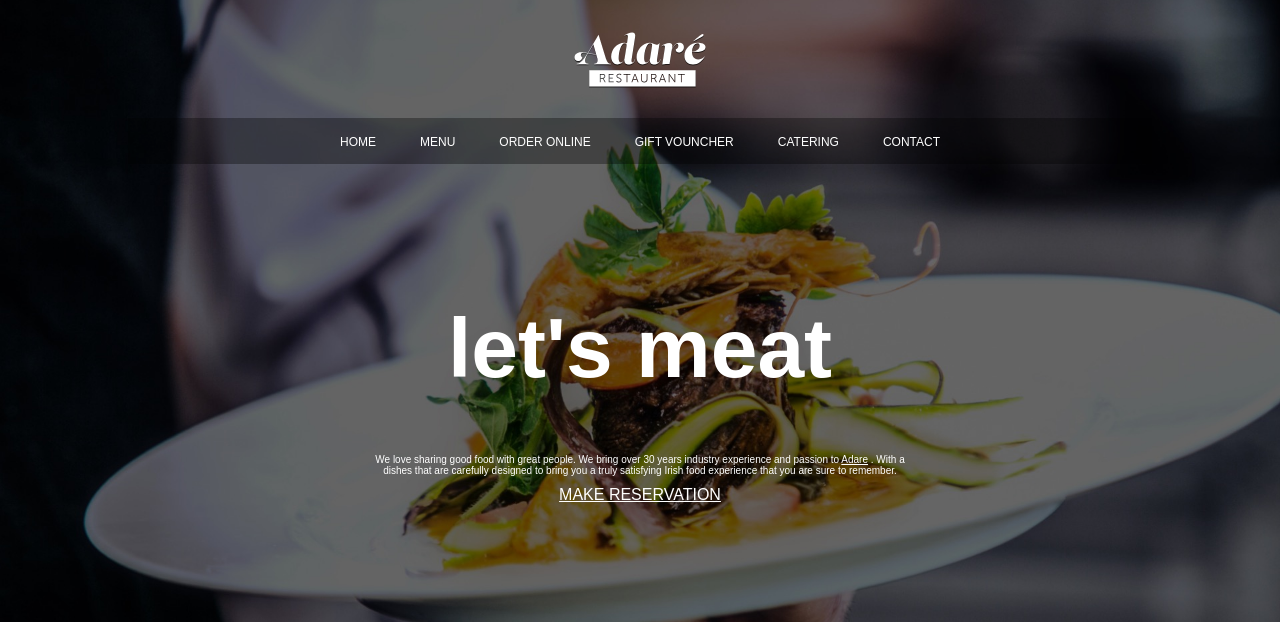
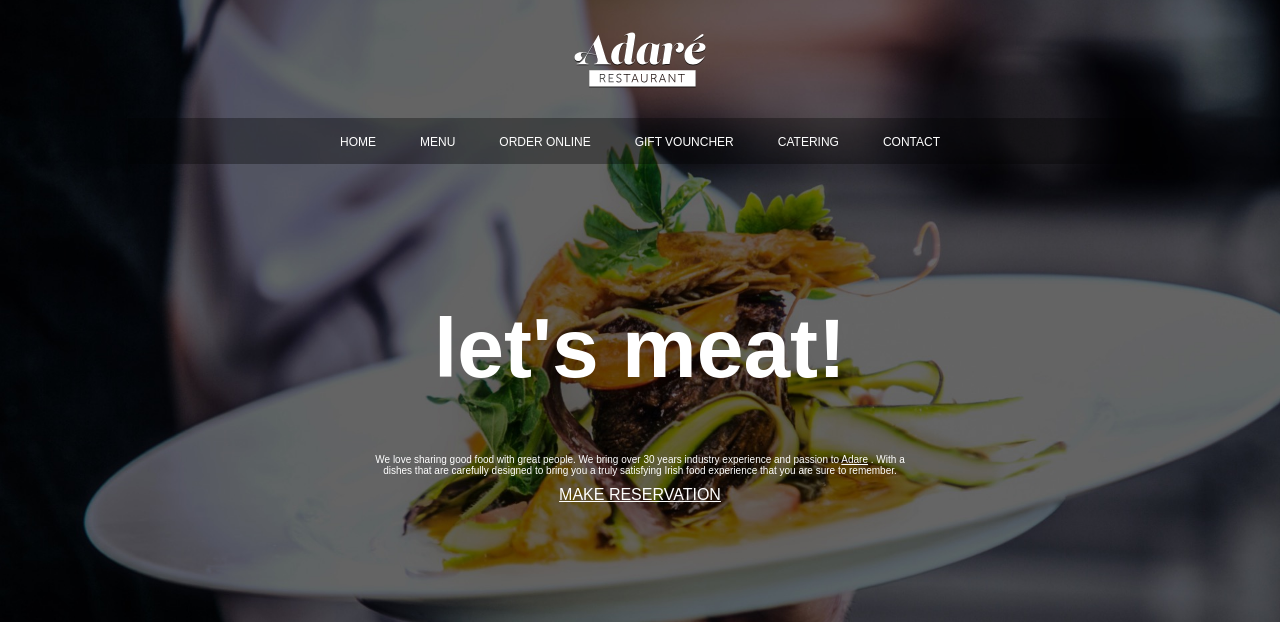
Before and after one commit to Rachana-Vangur/Adare-Restaurent, a plain HTML site: page index.html in a window 1280 px wide. Shown: the top 622 px of the page. Drawn offline with Linux system fonts and the light colour scheme.

Commit message:
Update index.html

```diff
--- a/index.html
+++ b/index.html
@@ -30,7 +30,7 @@
             <a href="#">CONTACT</a>
         </nav>
         <main>
-            <h1>let's meat</h1>
+            <h1>let's meat!</h1>
             <p>We love sharing good food with great people. We bring over 30 years industry experience and passion to
                 <a href="#">Adare</a> . With a dishes that are carefully designed to bring you a truly satisfying Irish
                 food experience
```
